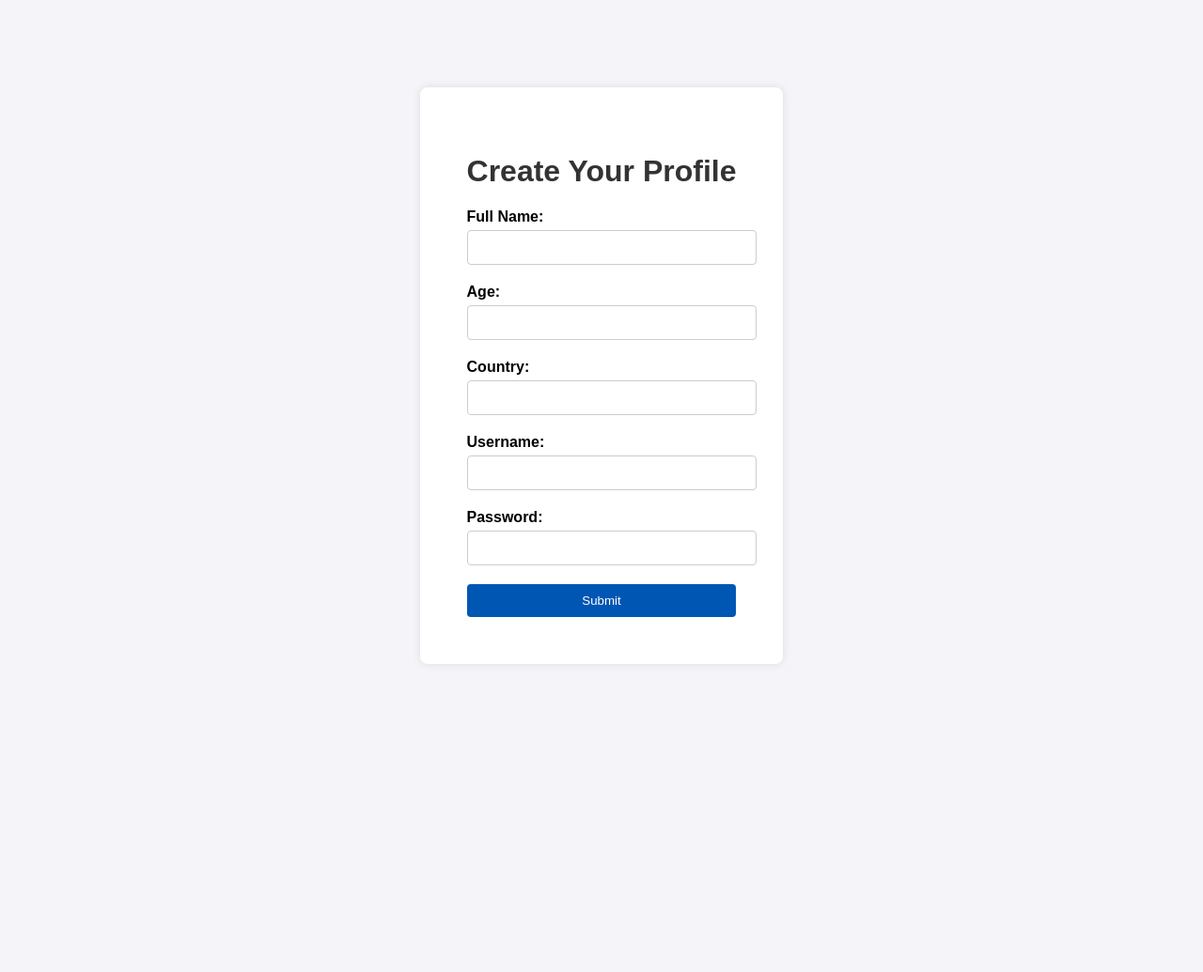
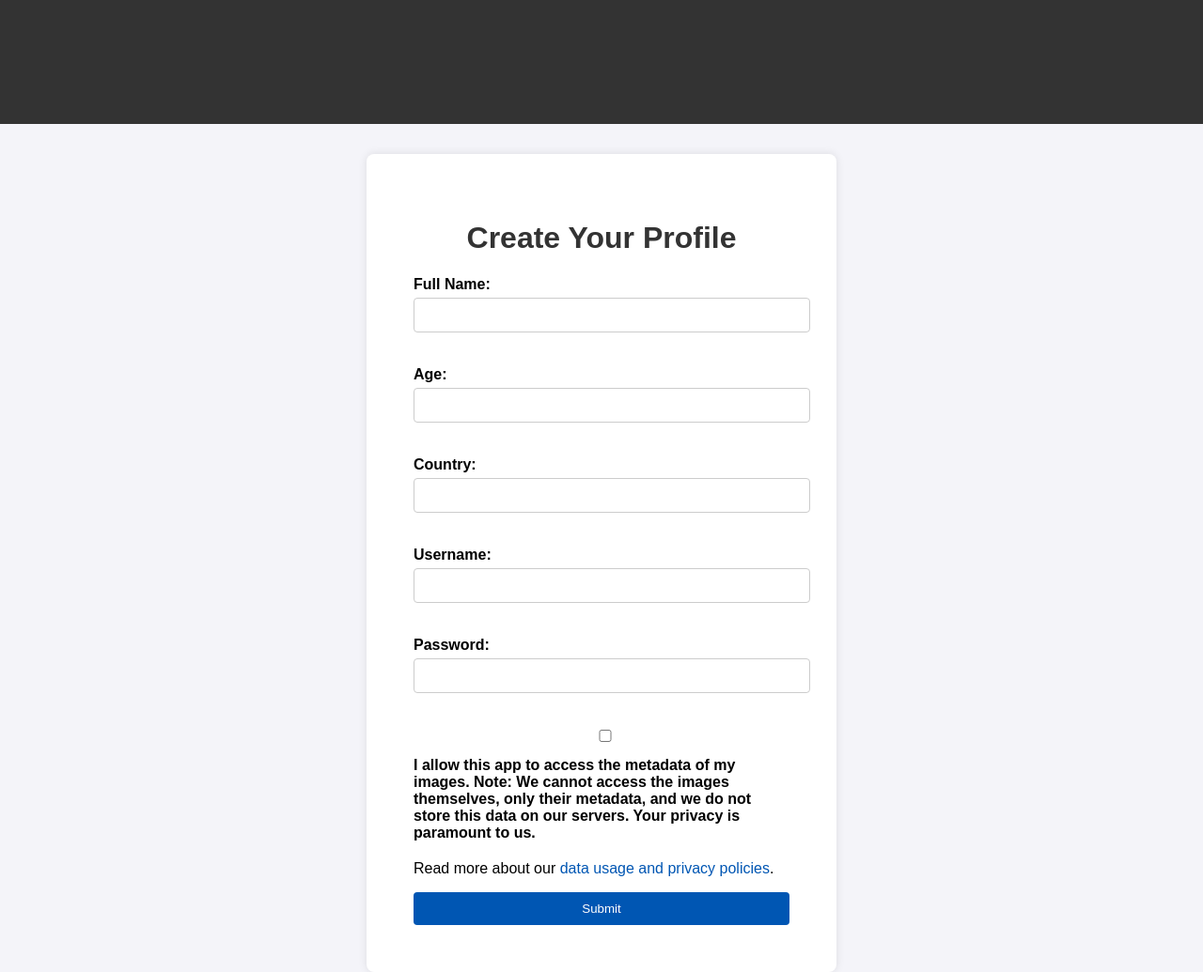
Before and after one commit to yuvalati/SnapSync, a Flask app: page /profile in a window 1280 px wide; the page is wider, and only the part inside the window is pictured. Shown: that part at 94% size. Before the commit the page ends 657 px from the top of that part, so only its background shows below. Run offline with Flask 3, Linux system fonts and the light colour scheme.

Commit message:
profile images

```diff
--- a/static/css/style.css
+++ b/static/css/style.css
@@ -23,7 +23,7 @@ body {
 }
 
 #logo {
-    height: 50px;
+    height: 100px;
     margin-right: 1rem;
 }
 
--- a/static/css/style_profile.css
+++ b/static/css/style_profile.css
@@ -1,19 +1,38 @@
-/* /static/css/style.css */
+/* /static/css/style_profile.css */
 body, html {
     height: 100%;  /* Full height for the body and html */
     margin: 0;
     padding: 0;
     display: flex;
-    justify-content: center;
-    align-items: center; /* Center content vertically and horizontally */
+    flex-direction: column; /* Changed to column to accommodate the full-page layout */
+    align-items: center; /* Center content horizontally */
     font-family: 'Gisha', sans-serif;
     background-color: #f4f4f9;
 }
 
+.header {
+    width: 375%;
+    display: flex;
+    align-items: center;
+    background-color: #333;  /* Dark header */
+    padding: 1rem;
+}
+
+#logo {
+    height: 100px;  /* Logo size */
+    margin-right: 1rem;
+}
+
+.header h1 {
+    color: #fff;  /* White color for header text */
+    font-size: 1.8rem;  /* Slightly larger font size */
+}
+
 .main-content {
-    width: 1000%;
-    max-width: 400px;
-    padding: 50px;
+    width: 100%;  /* Full width */
+    max-width: 400px;  /* Maximum width */
+    margin-top: 2rem;  /* Added margin top for spacing from header */
+    padding: 50px;  /* Increased padding */
     box-shadow: 0 0 10px rgba(0,0,0,0.1);
     background-color: white;
     border-radius: 8px;
@@ -42,9 +61,11 @@ label {
 
 input[type="text"],
 input[type="number"],
-input[type="password"] {
+input[type="password"],
+input[type="checkbox"] {
     width: 100%;
     padding: 10px;
+    margin-bottom: 1rem;
     border: 1px solid #ccc;
     border-radius: 4px;
 }
@@ -62,3 +83,13 @@ button {
 button:hover {
     background-color: #007bff;
 }
+
+form p {
+    text-align: left; /* Centers the policy link for better appearance */
+    margin-top: 20px; /* Adds space above the policy link */
+}
+
+a {
+    color: #0056b3; /* Matches your button color */
+    text-decoration: none; /* Removes underline */
+}
--- a/templates/profile.html
+++ b/templates/profile.html
@@ -6,6 +6,10 @@
     <link rel="stylesheet" href="/static/css/style_profile.css">
 </head>
 <body>
+    <div class="header">
+        <img src="/static/images/Snapsync_logo.jpg" alt="SnapSync Logo" id="logo">
+        <h1>SnapSync</h1>
+    </div>
     <div class="main-content">
         <h1>Create Your Profile</h1>
         <form action="/profile" method="post" class="form-style">
@@ -29,6 +33,14 @@
                 <label for="password">Password:</label>
                 <input type="password" id="password" name="password" required>
             </div>
+            <div class="form-group">
+                <input type="checkbox" id="exifPermission" name="exifPermission" required>
+                <label for="exifPermission">I allow this app to access the metadata of my images.
+                    Note: We cannot access the images themselves, only their metadata,
+                    and we do not store this data on our servers. Your privacy is paramount to us.</label>
+            </div>
+            <p>Read more about our <a href="#" onclick="alert('Link to policy and guidance will work soon.');">
+                data usage and privacy policies</a>.</p>
             <button type="submit">Submit</button>
         </form>
     </div>
```
